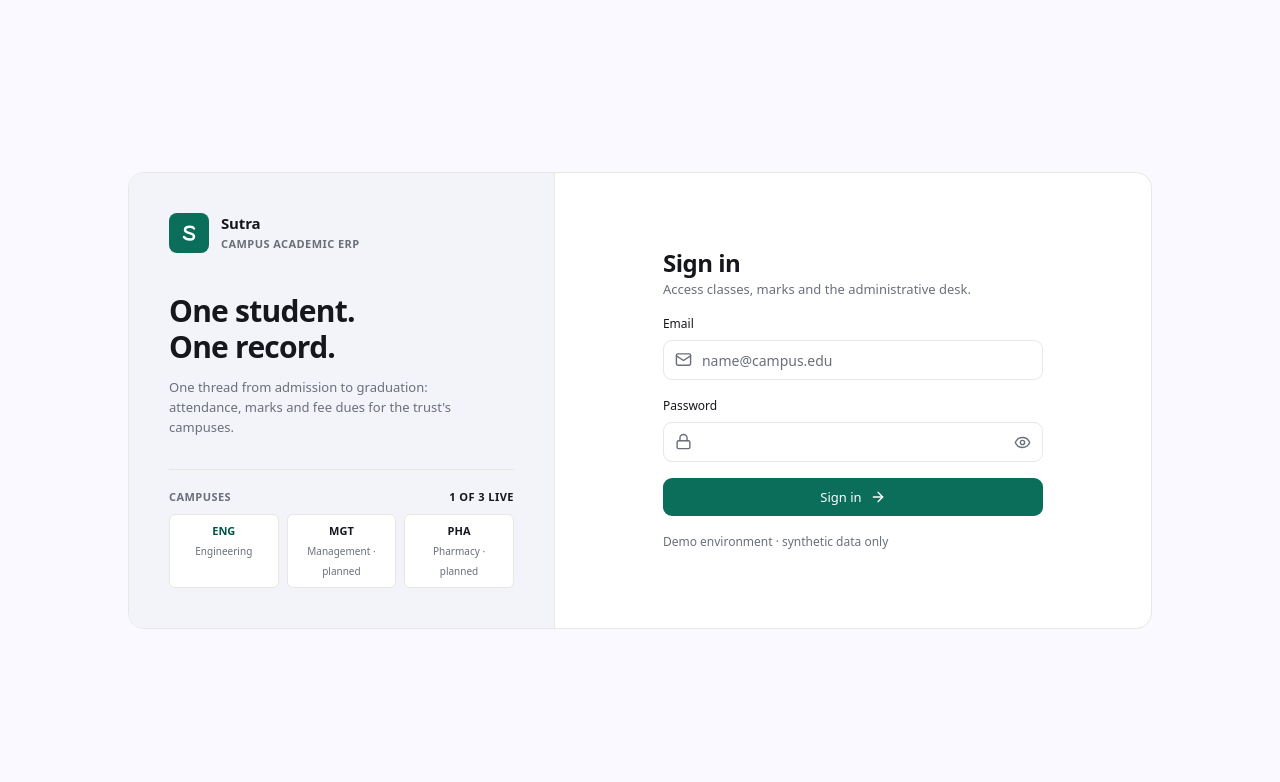
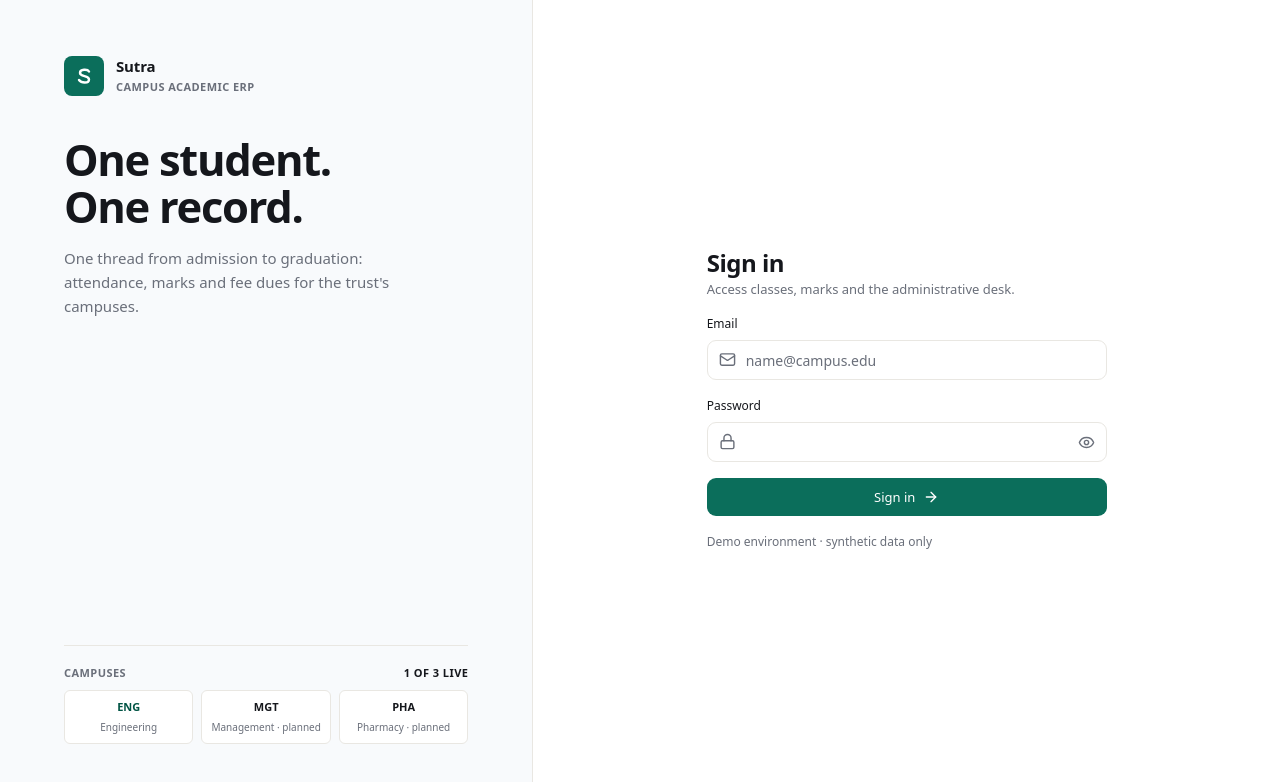
Before and after one commit to manvithknm54/Sutra, a React (Vite) app in the folder client/: page /login in a window 1280 px wide. Shown: the top 782 px of the page. Built offline with nearby package versions, Linux system fonts and the light colour scheme; no server answers.

Commit message:
style(client): full-page split login layout

```diff
--- a/client/src/index.css
+++ b/client/src/index.css
@@ -1,21 +1,14 @@
 :root {
-  --canvas: #f9f9ff; --surface: #ffffff; --surface-low: #f3f3fa; --surface-mid: #ededf4;
+  --canvas: #ffffff; --surface: #ffffff; --surface-low: #f8fafc; --surface-mid: #f1f5f9;
   --ink: #15171c; --ink-2: #6a6f7a; --line: #e9e7e2; --line-2: #bec9c4;
   --teal: #0b6e5b; --teal-press: #085446; --teal-tint: #e6f2ef; --teal-ink: #005444;
   --risk: #cf3a2e; --risk-tint: #fbebea;
   --chip: #f5f4f0; --hover: #f8f8f6;
   --r-card: 12px; --r-ctl: 9px; --r-tag: 6px;
   --pop: 0 1px 3px rgb(0 0 0 / 0.04), 0 1px 2px -1px rgb(0 0 0 / 0.02);
-  color-scheme: light dark;
+  color-scheme: light;
 }
-@media (prefers-color-scheme: dark) {
-  :root {
-    --canvas: #111215; --surface: #181a1f; --surface-low: #1d2025; --surface-mid: #23262c;
-    --ink: #f3f4f6; --ink-2: #969ca8; --line: #272a33; --line-2: #333742;
-    --teal: #128a73; --teal-press: #0f7662; --teal-tint: #173129; --teal-ink: #7fd4bf;
-    --risk: #e04b3e; --risk-tint: #2f1d1c; --chip: #1f2229; --hover: #1c1f25;
-  }
-}
+/* Light theme is kept active for the clean white Sutra interface. */
 
 * { box-sizing: border-box; }
 html, body, #root { min-height: 100%; }
@@ -167,13 +160,13 @@ tbody tr:hover td { background: var(--hover); }
 .splash { min-height: 100dvh; display: grid; place-items: center; }
 
 /* ---------- Login ---------- */
-.auth-wrap { min-height: 100dvh; display: grid; place-items: center; padding: 24px; }
-.auth-card { display: grid; grid-template-columns: 5fr 7fr; width: 100%; max-width: 1024px; overflow: hidden;
-  background: var(--surface); border: 1px solid var(--line); border-radius: 16px; }
-.auth-left { padding: 40px; display: flex; flex-direction: column; justify-content: space-between; gap: 32px;
+.auth-wrap { min-height: 100dvh; padding: 0; display: block; }
+.auth-card { display: grid; grid-template-columns: 5fr 7fr; min-height: 100dvh; width: 100%; max-width: none;
+  background: var(--surface); border: 0; border-radius: 0; overflow: hidden; }
+.auth-left { padding: 56px 64px; display: flex; flex-direction: column; justify-content: space-between; gap: 32px;
   background: var(--surface-low); border-right: 1px solid var(--line); }
-.auth-left h1 { font-size: 30px; line-height: 36px; letter-spacing: -0.025em; }
-.auth-left p.lead { font-size: 13px; line-height: 20px; color: var(--ink-2); max-width: 320px; margin-top: 12px; }
+.auth-left h1 { font-size: clamp(34px, 3.4vw, 48px); line-height: 1.08; letter-spacing: -0.03em; }
+.auth-left p.lead { font-size: 15px; line-height: 24px; color: var(--ink-2); max-width: 380px; margin-top: 16px; }
 .brand-row { display: flex; align-items: center; gap: 12px; }
 .brand-row b { display: block; font-size: 15px; letter-spacing: -0.01em; }
 .campuses { display: grid; grid-template-columns: repeat(3, 1fr); gap: 8px; margin-top: 10px; }
@@ -181,8 +174,8 @@ tbody tr:hover td { background: var(--hover); }
 .campus b { display: block; font-size: 11px; font-weight: 600; }
 .campus span { display: block; font-size: 10px; color: var(--ink-2); }
 .campus.live b { color: var(--teal-ink); }
-.auth-right { padding: 56px; display: flex; flex-direction: column; justify-content: center; }
-.auth-form { width: 100%; max-width: 380px; margin: 0 auto; display: grid; gap: 16px; }
+.auth-right { padding: 56px 64px; display: flex; flex-direction: column; justify-content: center; }
+.auth-form { width: 100%; max-width: 400px; margin: 0 auto; display: grid; gap: 16px; }
 .with-icon { position: relative; }
 .with-icon > svg { position: absolute; left: 12px; top: 11px; color: var(--ink-2); pointer-events: none; }
 .with-icon .input { padding-left: 38px; }
```
Also changed, not shown: client/public/pwa-192.png (added), client/public/pwa-512.png (added).
